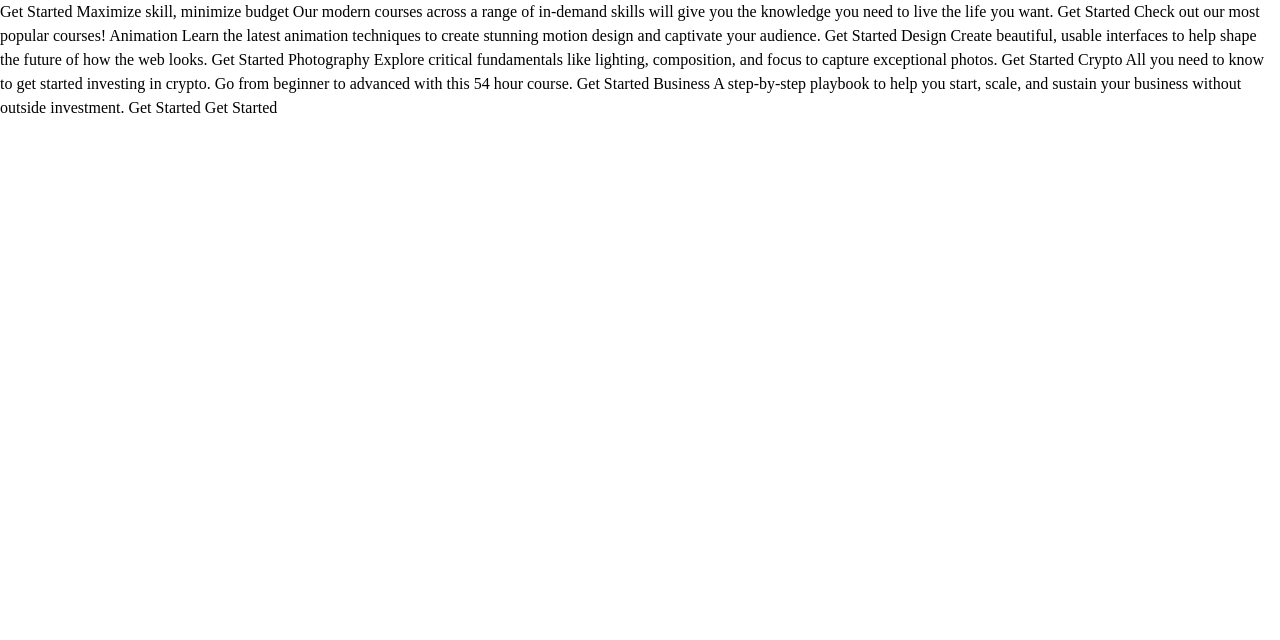
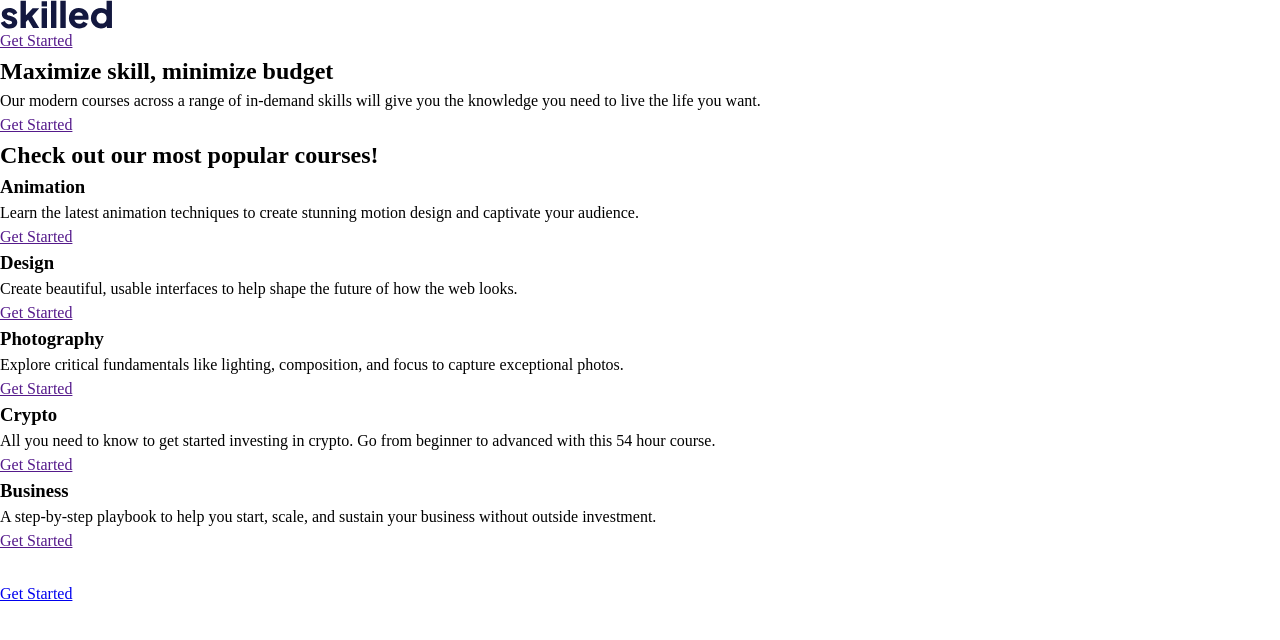
Before and after one commit to kldupless/frontendmentor-elearninglandingpage, a plain HTML site: page index.html in a window 1280 px wide. Drawn offline with Linux system fonts and the light colour scheme.

Commit message:
Create semantic HTML structure

```diff
--- a/index.html
+++ b/index.html
@@ -10,44 +10,67 @@
   <title>Frontend Mentor | Skilled e-learning landing page</title>
 </head>
 <body>
-
-  Get Started
-
-  Maximize skill, minimize budget
-
+<header>
+  <img src="./assets/logo-dark.svg" alt="Skilled logo">
+  <a class="button" href="">Get Started</a>
+</header>
+  <main>
+    <article class="hero">
+      <h1>Maximize skill, minimize budget</h1>
+      <p>
         Our modern courses across a range of in-demand skills will give you the
         knowledge you need to live the life you want.
-
-  Get Started
-
-  Check out our most popular courses!
-
-  Animation
+      </p>
+      <a href="" class="button">Get Started</a>
+    </article>
+    <article class="popular">
+      <header><h2>Check out our most popular courses!</h2></header>
+      <section class="course">
+        <h3>Animation</h3>
+        <p>
           Learn the latest animation techniques to create stunning motion
           design and captivate your audience.
-  Get Started
-
-  Design
+        </p>
+        <a href="" class="cta">Get Started</a>
+      </section>
+      <section class="course">
+        <h3>Design</h3>
+        <p>
           Create beautiful, usable interfaces to help shape the future of
           how the web looks.
-  Get Started
-
-  Photography
+        </p>
+        <a href="" class="cta">Get Started</a>
+      </section>
+      <section class="course">
+        <h3>Photography</h3>
+        <p>
           Explore critical fundamentals like lighting, composition, and focus
           to capture exceptional photos.
-  Get Started
-
-  Crypto
+        </p>
+        <a href="" class="cta">Get Started</a>
+      </section>
+      <section class="course">
+        <h3>Crypto</h3>
+        <p>
           All you need to know to get started investing in crypto. Go from beginner
           to advanced with this 54 hour course.
-  Get Started
-
-  Business
+        </p>
+        <a href="" class="cta">Get Started</a>
+      </section>
+      <section class="course">
+        <h3>Business</h3>
+        <p>
           A step-by-step playbook to help you start, scale, and sustain your business
           without outside investment.
-  Get Started
-
-  Get Started
+        </p>
+        <a href="" class="cta">Get Started</a>
+      </section>
+    </article>
+  </main>
+  <footer>
+    <img src="./assets/logo-light.svg">
+    <a href="#" class="button">Get Started</a>
+  </footer>
 
 </body>
 </html>
```
Lines whose indentation alone changed are shown as unchanged.
